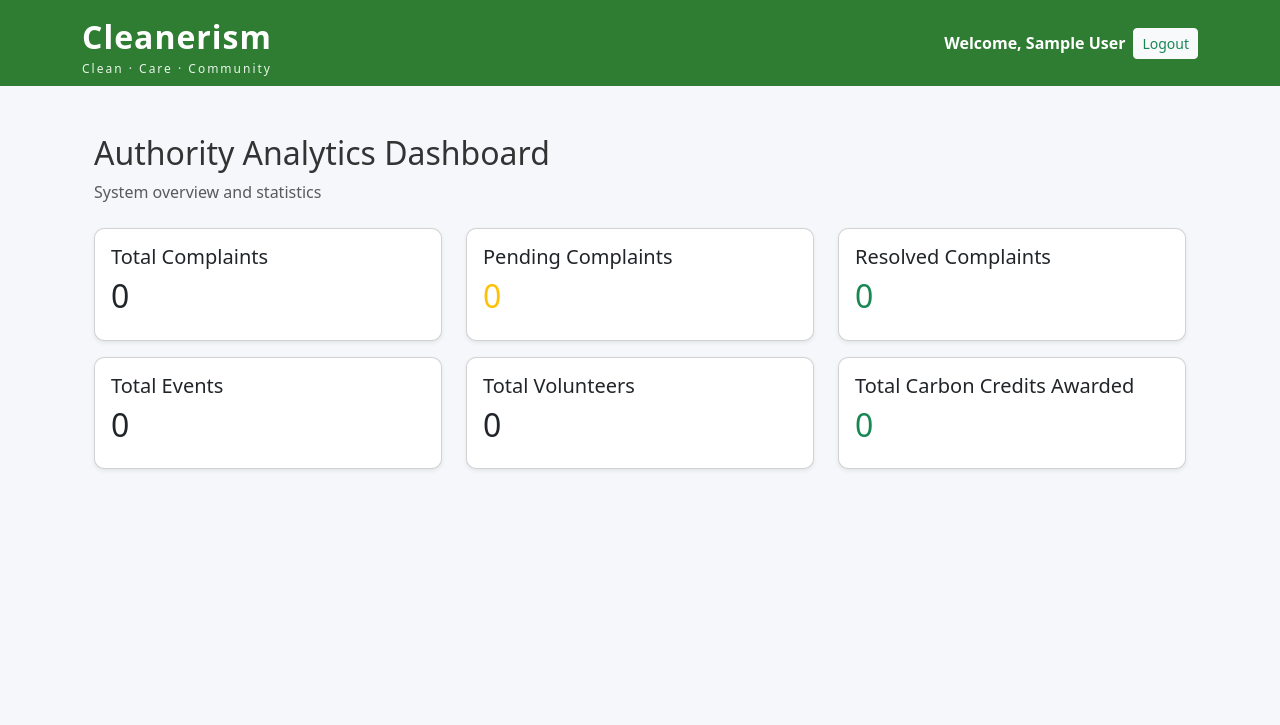
After one commit to itsVasanthk/smart-cleanliness-system, a Flask app: page /authority/analytics in a window 1280 px wide. The commit adds this page. Shown: the top 725 px of the page. Run offline with Flask 3, Linux system fonts and the light colour scheme; the visitor is signed in with stand-in values (Sample User, id 1); data that the repository does not hold is empty.

Commit message:
Volunteer module UI improvements, events system stabilization, dashboard layout updates

```diff
--- a/app/routes/auth_routes.py
+++ b/app/routes/auth_routes.py
@@ -292,22 +292,39 @@ def volunteer():
 
 @auth_bp.route("/volunteer/events")
 def volunteer_events():
+
     if 'user_id' not in session:
         return redirect(url_for('auth.login'))
 
+    user_id = session['user_id']
     cur = mysql.connection.cursor()
-    cur.execute(
-        """
+
+    # Get all events
+    cur.execute("""
         SELECT event_id, title, area, event_date, credit_points, status
         FROM cleaning_events
-        WHERE status = 'Upcoming'
-        ORDER BY event_date ASC
-        """
-    )
+        ORDER BY event_date DESC
+    """)
     events = cur.fetchall()
+
+    # Get events joined by this user
+    cur.execute("""
+        SELECT event_id FROM event_participants
+        WHERE user_id=%s
+    """, (user_id,))
+
+    joined = cur.fetchall()
+
+    joined_event_ids = [e[0] for e in joined]
+
     cur.close()
 
-    return render_template("volunteer_events.html", events=events)
+    return render_template(
+        "volunteer_events.html",
+        events=events,
+        joined_event_ids=joined_event_ids
+    )
+
 
 @auth_bp.route("/volunteer/join/<int:event_id>")
 def join_event(event_id):
@@ -419,23 +436,31 @@ def view_event_participants(event_id):
 
 @auth_bp.route("/authority/event/complete/<int:event_id>")
 def complete_event(event_id):
+
     if 'user_id' not in session or session.get('role') != 'authority':
         return redirect(url_for('auth.login'))
 
     cur = mysql.connection.cursor()
 
-    # Get credit points for this event
+    # Check if event already completed
     cur.execute(
-        "SELECT credit_points FROM cleaning_events WHERE event_id=%s",
+        "SELECT status, credit_points FROM cleaning_events WHERE event_id=%s",
         (event_id,)
     )
-    result = cur.fetchone()
+    event = cur.fetchone()
 
-    if not result:
+    if not event:
         cur.close()
+        flash("Event not found.", "danger")
         return redirect(url_for('auth.authority_events'))
 
-    points = result[0]
+    status, points = event
+
+    # 🚨 SAFETY CHECK
+    if status == "Completed":
+        cur.close()
+        flash("This event has already been completed and credits awarded.", "warning")
+        return redirect(url_for('auth.authority_events'))
 
     # Get participants
     cur.execute(
@@ -456,13 +481,18 @@ def complete_event(event_id):
         if volunteer:
             volunteer_id = volunteer[0]
 
-            # Insert carbon credits
+            # Insert credits
             cur.execute(
                 """
-                INSERT INTO carbon_credits (volunteer_id, points, activity)
+                INSERT INTO carbon_credits
+                (volunteer_id, points, activity)
                 VALUES (%s, %s, %s)
                 """,
-                (volunteer_id, points, "Cleaning Event Participation")
+                (
+                    volunteer_id,
+                    points,
+                    "Cleaning Event Participation"
+                )
             )
 
             # Update participant status
@@ -471,7 +501,7 @@ def complete_event(event_id):
                 (participant_id,)
             )
 
-    # Mark event as completed
+    # Mark event completed
     cur.execute(
         "UPDATE cleaning_events SET status='Completed' WHERE event_id=%s",
         (event_id,)
@@ -481,4 +511,50 @@ def complete_event(event_id):
     cur.close()
 
     flash("Event completed and credits awarded successfully!", "success")
+
     return redirect(url_for('auth.authority_events'))
+
+@auth_bp.route("/authority/analytics")
+def authority_analytics():
+
+    if 'user_id' not in session or session.get('role') != 'authority':
+        return redirect(url_for('auth.login'))
+
+    cur = mysql.connection.cursor()
+
+    # Total complaints
+    cur.execute("SELECT COUNT(*) FROM complaints")
+    total_complaints = cur.fetchone()[0]
+
+    # Pending complaints
+    cur.execute("SELECT COUNT(*) FROM complaints WHERE status='Pending'")
+    pending_complaints = cur.fetchone()[0]
+
+    # Resolved complaints
+    cur.execute("SELECT COUNT(*) FROM complaints WHERE status='Resolved'")
+    resolved_complaints = cur.fetchone()[0]
+
+    # Total events
+    cur.execute("SELECT COUNT(*) FROM cleaning_events")
+    total_events = cur.fetchone()[0]
+
+    # Total volunteers participated
+    cur.execute("SELECT COUNT(DISTINCT user_id) FROM event_participants")
+    total_volunteers = cur.fetchone()[0]
+
+    # Total credits awarded
+    cur.execute("SELECT SUM(points) FROM carbon_credits")
+    result = cur.fetchone()[0]
+    total_credits = result if result else 0
+
+    cur.close()
+
+    return render_template(
+        "authority_analytics.html",
+        total_complaints=total_complaints,
+        pending_complaints=pending_complaints,
+        resolved_complaints=resolved_complaints,
+        total_events=total_events,
+        total_volunteers=total_volunteers,
+        total_credits=total_credits
+    )
--- /dev/null
+++ b/app/templates/authority_analytics.html
@@ -0,0 +1,60 @@
+{% extends "base.html" %}
+
+{% block content %}
+
+<div class="container mt-4">
+
+<h2>Authority Analytics Dashboard</h2>
+<p class="text-muted mb-4">
+System overview and statistics
+</p>
+
+<div class="row">
+
+    <div class="col-md-4 mb-3">
+        <div class="card p-3 shadow-sm">
+            <h5>Total Complaints</h5>
+            <h2>{{ total_complaints }}</h2>
+        </div>
+    </div>
+
+    <div class="col-md-4 mb-3">
+        <div class="card p-3 shadow-sm">
+            <h5>Pending Complaints</h5>
+            <h2 class="text-warning">{{ pending_complaints }}</h2>
+        </div>
+    </div>
+
+    <div class="col-md-4 mb-3">
+        <div class="card p-3 shadow-sm">
+            <h5>Resolved Complaints</h5>
+            <h2 class="text-success">{{ resolved_complaints }}</h2>
+        </div>
+    </div>
+
+    <div class="col-md-4 mb-3">
+        <div class="card p-3 shadow-sm">
+            <h5>Total Events</h5>
+            <h2>{{ total_events }}</h2>
+        </div>
+    </div>
+
+    <div class="col-md-4 mb-3">
+        <div class="card p-3 shadow-sm">
+            <h5>Total Volunteers</h5>
+            <h2>{{ total_volunteers }}</h2>
+        </div>
+    </div>
+
+    <div class="col-md-4 mb-3">
+        <div class="card p-3 shadow-sm">
+            <h5>Total Carbon Credits Awarded</h5>
+            <h2 class="text-success">{{ total_credits }}</h2>
+        </div>
+    </div>
+
+</div>
+
+</div>
+
+{% endblock %}
```
Also changed, not shown: app/templates/authority_dashboard.html (+14 -4 lines), app/templates/volunteer_events.html (+73 -23 lines).
